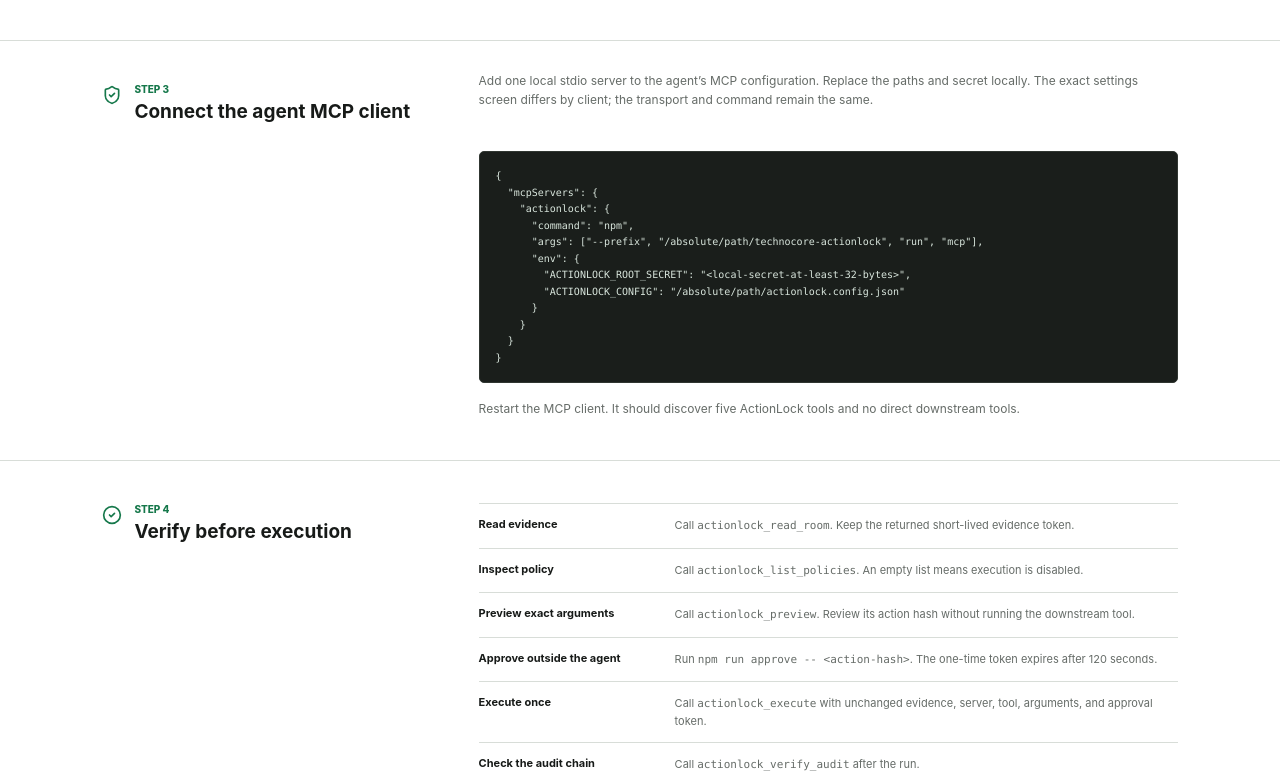
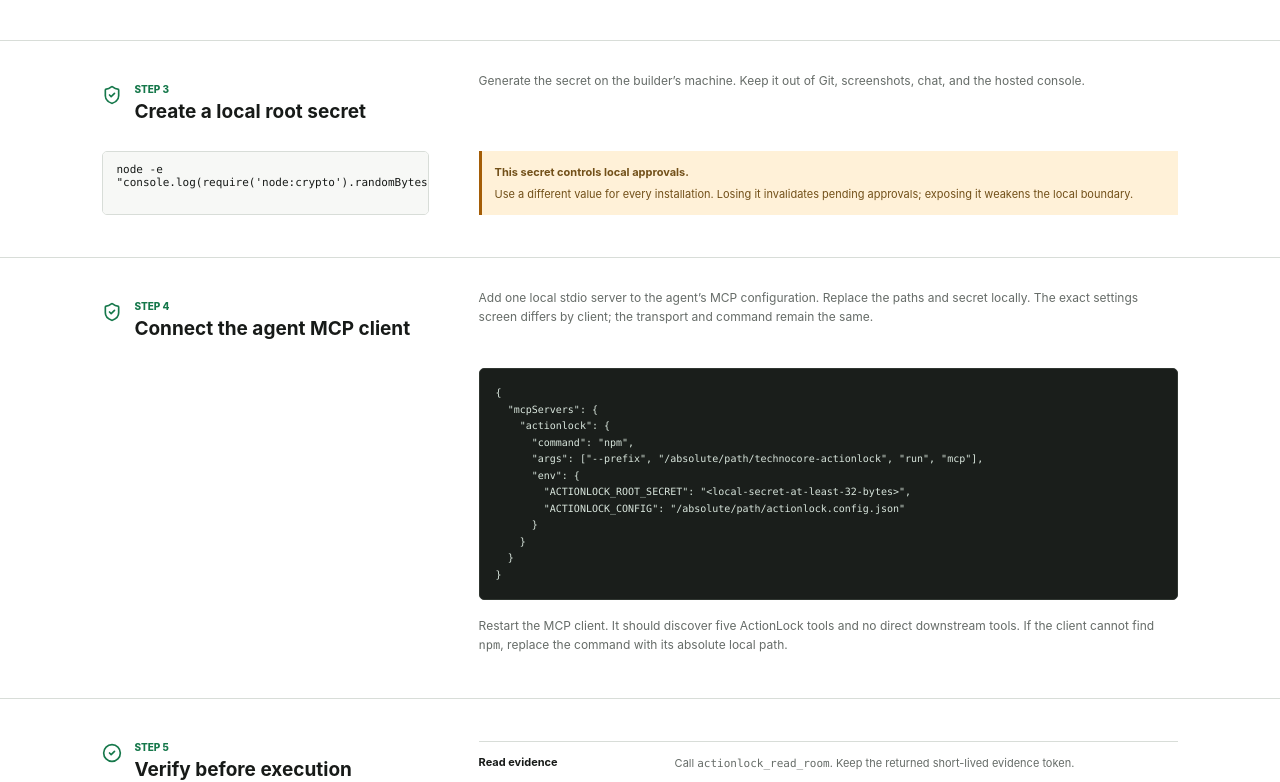
Before and after one commit to Vegeta451/technocore-actionlock, a Next.js app: page /guide in a window 1280 px wide. Shown: the part 1678-2460 px from the top of the page. Built offline with nearby package versions, Linux system fonts and the light colour scheme.

Commit message:
Harden builder onboarding across platforms

```diff
--- a/package.json
+++ b/package.json
@@ -8,9 +8,9 @@
     "dev": "next dev --hostname 127.0.0.1",
     "build": "next build",
     "start": "next start --hostname 127.0.0.1",
-    "test": "vitest run",
-    "test:watch": "vitest",
-    "check": "tsc --noEmit && vitest run",
+    "test": "vitest run --configLoader runner",
+    "test:watch": "vitest --configLoader runner",
+    "check": "tsc --noEmit && vitest run --configLoader runner",
     "mcp": "tsx src/mcp/index.ts",
     "approve": "tsx src/cli/approve.ts"
   },
--- a/src/app/guide/page.tsx
+++ b/src/app/guide/page.tsx
@@ -85,14 +85,21 @@
       </section>
 
       <section className="guide-section">
-        <div className="guide-section-title"><ShieldCheck aria-hidden="true" /><div><span>Step 3</span><h2>Connect the agent MCP client</h2></div></div>
-        <p>Add one local stdio server to the agent’s MCP configuration. Replace the paths and secret locally. The exact settings screen differs by client; the transport and command remain the same.</p>
-        <pre><code>{clientConfig}</code></pre>
-        <p>Restart the MCP client. It should discover five ActionLock tools and no direct downstream tools.</p>
+        <div className="guide-section-title"><ShieldCheck aria-hidden="true" /><div><span>Step 3</span><h2>Create a local root secret</h2></div></div>
+        <p>Generate the secret on the builder’s machine. Keep it out of Git, screenshots, chat, and the hosted console.</p>
+        <div className="command-list"><code>node -e &quot;console.log(require('node:crypto').randomBytes(48).toString('base64url'))&quot;</code></div>
+        <div className="guide-warning"><strong>This secret controls local approvals.</strong><span>Use a different value for every installation. Losing it invalidates pending approvals; exposing it weakens the local boundary.</span></div>
       </section>
 
       <section className="guide-section">
-        <div className="guide-section-title"><CheckCircle2 aria-hidden="true" /><div><span>Step 4</span><h2>Verify before execution</h2></div></div>
+        <div className="guide-section-title"><ShieldCheck aria-hidden="true" /><div><span>Step 4</span><h2>Connect the agent MCP client</h2></div></div>
+        <p>Add one local stdio server to the agent’s MCP configuration. Replace the paths and secret locally. The exact settings screen differs by client; the transport and command remain the same.</p>
+        <pre><code>{clientConfig}</code></pre>
+        <p>Restart the MCP client. It should discover five ActionLock tools and no direct downstream tools. If the client cannot find <code>npm</code>, replace the command with its absolute local path.</p>
+      </section>
+
+      <section className="guide-section">
+        <div className="guide-section-title"><CheckCircle2 aria-hidden="true" /><div><span>Step 5</span><h2>Verify before execution</h2></div></div>
         <ol className="verification-list">
           <li><strong>Read evidence</strong><span>Call <code>actionlock_read_room</code>. Keep the returned short-lived evidence token.</span></li>
           <li><strong>Inspect policy</strong><span>Call <code>actionlock_list_policies</code>. An empty list means execution is disabled.</span></li>
```
